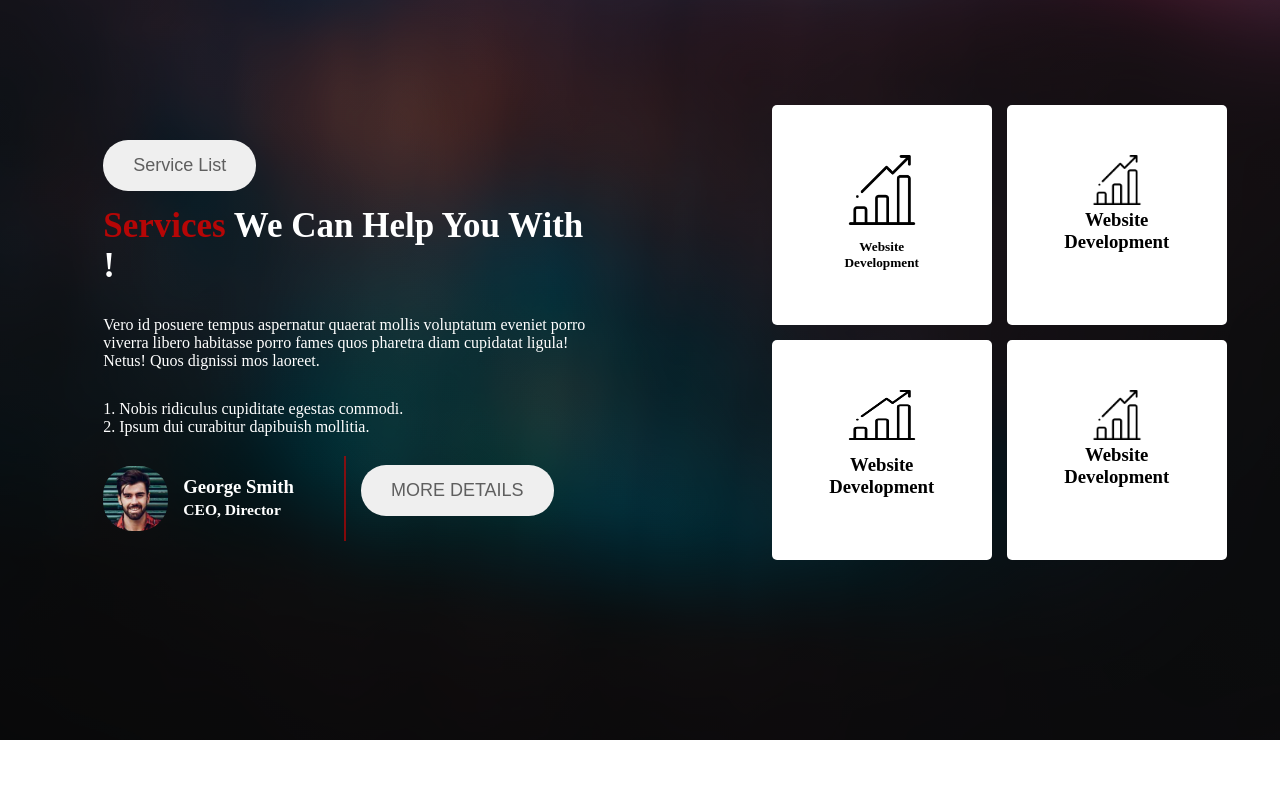
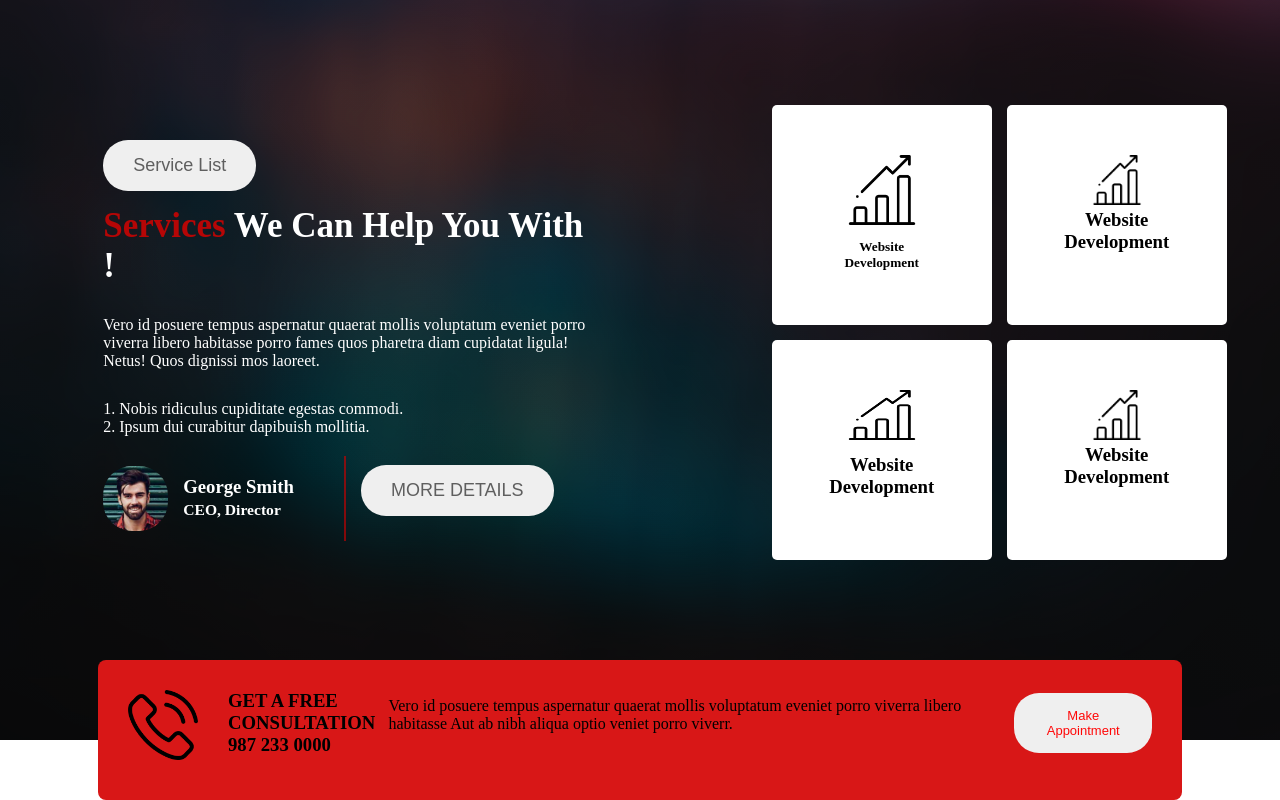
Before and after one commit to MdAbdullahIbnNoor/digital-agency, a plain HTML site: page index.html in a window 1280 px wide. Shown: the part 929-1729 px from the top of the page. Before the commit the page ends 1669 px from the top, so only its background shows below. Drawn offline with Linux system fonts and the light colour scheme.

Commit message:
service done so far

```diff
--- a/index.html
+++ b/index.html
@@ -72,9 +72,17 @@
                         </div>
                 </div>
             </div>
+        </section>
+        <div class="appointment-container">
+            <div class="icon-number">
+                <img class="icon" src="./asset/icons/phone-call.png" alt="phone call">
+                <h3> GET A FREE CONSULTATION <br>
+                    <span class="phone-number">987 233 0000</span></h3>
             </div>
-            </section>
-        </section>
+            <p>Vero id posuere tempus aspernatur quaerat mollis voluptatum eveniet porro
+                viverra libero habitasse Aut ab nibh aliqua optio veniet porro viverr.</p>
+            <button>Make Appointment</button>
+        </div>
     </main>
     <footer></footer>
 </body>
--- a/styles.css
+++ b/styles.css
@@ -163,3 +163,36 @@
     border-radius: 5px;
     margin: auto;
 }
+
+.appointment-container{
+    display: flex;
+    justify-content: space-around;
+    align-items: center;
+    width: 80%;
+    margin: auto;
+    background-color: rgb(216, 23, 23);
+    padding: 30px;
+    margin-top: -80px ;
+    border: none;
+    border-radius: 8px;
+}
+
+.icon-number{
+    display: flex;
+    gap: 30px;
+}
+
+.appointment-container p{
+    width: 800px;
+    padding-right: 50px;
+}
+
+.appointment-container button{
+    padding: 15px 30px;
+    border: none;
+    border-radius: 25px;
+    margin-bottom: 15px;
+    color: rgb(255, 8, 8);
+    font-size: small;
+
+}
```
